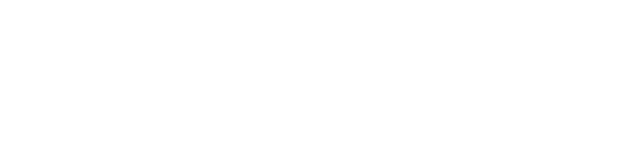
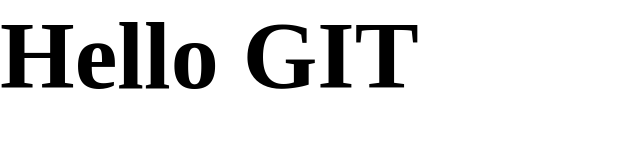
Before and after one commit to McDavis100/HelloGit, a plain HTML site: page index.html in a window 1280 px wide. Shown: the whole page, without its empty margins (0-640 px from the left). Drawn offline with Linux system fonts and the light colour scheme.

Commit message:
Added CSS and a paragraph

```diff
--- a/index.html
+++ b/index.html
@@ -1,9 +1,10 @@
 <!DOCTYPE html>
 <html>
-<head>
-<title>
-</title>
-</head>
+    <head>
+        <title>Githubbing</title>
+        <link rel="stylesheet" href="main.css" />
+    </head>
 <body>
+        <h1>Hello GIT</h1>
 </body>
 </html>
--- /dev/null
+++ b/main.css
@@ -0,0 +1,11 @@
+*{
+    padding: 0;
+    margin: 0;
+    box-sizing: border-box;
+}
+html{
+    font-size: 48px;
+}
+h1{
+    font-size: 2rem;
+}
```
